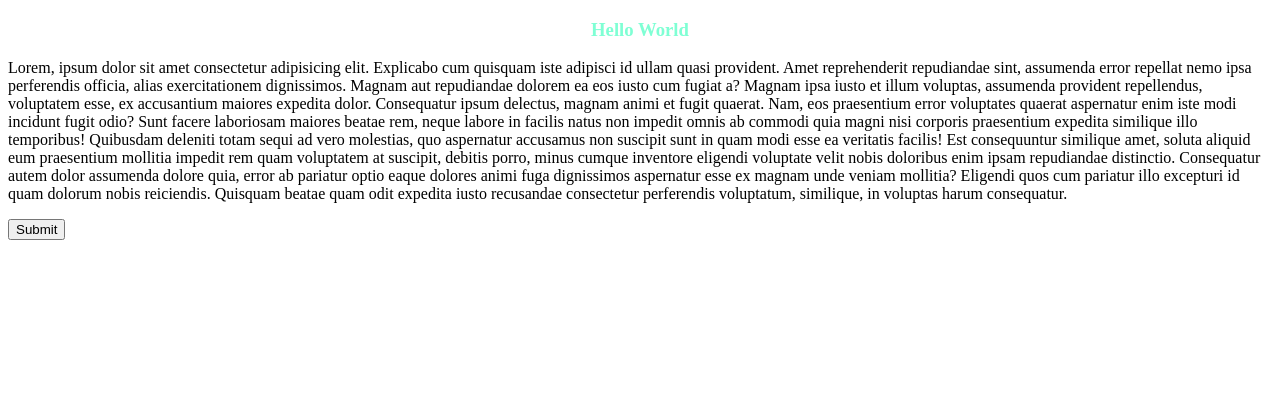
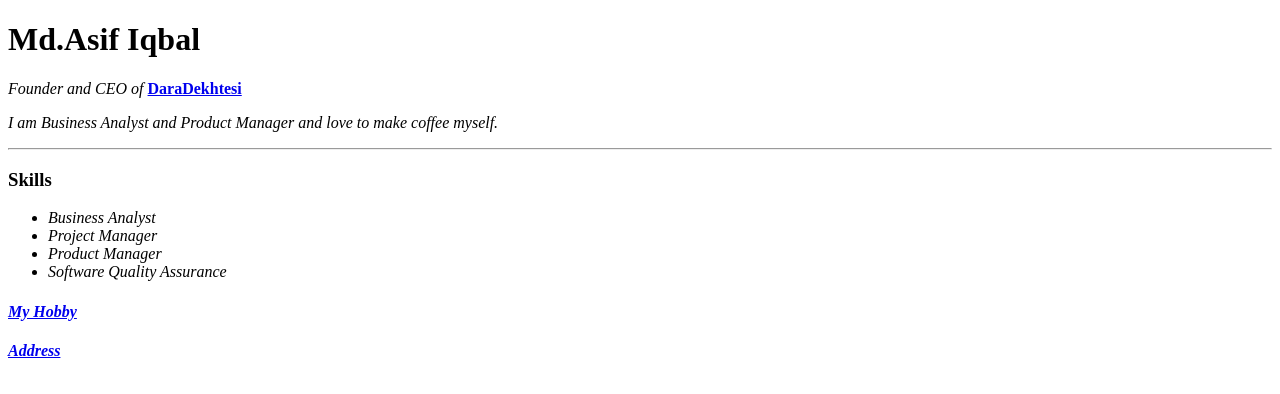
Before and after one commit to AsifIqbal-debug/Tuto1, a plain HTML site: page index.html in a window 1280 px wide. Drawn offline with Linux system fonts and the light colour scheme.

Commit message:
Starting Course Web dev

```diff
--- a/design.css
+++ /dev/null
@@ -1,4 +0,0 @@
-#hello{
-    color: aquamarine;
-    text-align: center;
-}
--- a/index.html
+++ b/index.html
@@ -4,13 +4,26 @@
     <meta charset="UTF-8">
     <meta http-equiv="X-UA-Compatible" content="IE=edge">
     <meta name="viewport" content="width=device-width, initial-scale=1.0">
-    <link rel="stylesheet" href="./design.css">
-    <title>Document</title>
+    <title>Asif's_Index</title>
 </head>
 <body>
-    <h3 id="hello">Hello World</h5>
-    <p>Lorem, ipsum dolor sit amet consectetur adipisicing elit. Explicabo cum quisquam iste adipisci id ullam quasi provident. Amet reprehenderit repudiandae sint, assumenda error repellat nemo ipsa perferendis officia, alias exercitationem dignissimos. Magnam aut repudiandae dolorem ea eos iusto cum fugiat a? Magnam ipsa iusto et illum voluptas, assumenda provident repellendus, voluptatem esse, ex accusantium maiores expedita dolor. Consequatur ipsum delectus, magnam animi et fugit quaerat. Nam, eos praesentium error voluptates quaerat aspernatur enim iste modi incidunt fugit odio? Sunt facere laboriosam maiores beatae rem, neque labore in facilis natus non impedit omnis ab commodi quia magni nisi corporis praesentium expedita similique illo temporibus! Quibusdam deleniti totam sequi ad vero molestias, quo aspernatur accusamus non suscipit sunt in quam modi esse ea veritatis facilis! Est consequuntur similique amet, soluta aliquid eum praesentium mollitia impedit rem quam voluptatem at suscipit, debitis porro, minus cumque inventore eligendi voluptate velit nobis doloribus enim ipsam repudiandae distinctio. Consequatur autem dolor assumenda dolore quia, error ab pariatur optio eaque dolores animi fuga dignissimos aspernatur esse ex magnam unde veniam mollitia? Eligendi quos cum pariatur illo excepturi id quam dolorum nobis reiciendis. Quisquam beatae quam odit expedita iusto recusandae consectetur perferendis voluptatum, similique, in voluptas harum consequatur.</p>
-    <button>Submit</button>
+    <h1>Md.Asif Iqbal</h1>
+    <p> <em> Founder and CEO of</em> <strong> <a href="https://www.facebook.com/search/top/?q=daradektesi"> DaraDekhtesi </a> </strong></p>
+    <p> <em>I am Business Analyst and Product Manager and love to make coffee myself. </em> </p>
+    <hr>
+    <h3>Skills</h3>
+    <ul>
+        <em>
+        <li>Business Analyst</li>
+        <li>Project Manager</li>
+        <li>Product Manager</li>
+        <li>Software Quality Assurance</li>
+        </em>
+    </ul>
+    <h4> <em> <a href="./hobby.html"> My Hobby </a> </em> </h4>
+    <h4><em><a href="./adress.html"> Address </a></em></h4>
+
+
 
 
 </body>
```
Also changed, not shown: adress.html (added, +19 -0 lines), hobby.html (added, +18 -0 lines).
